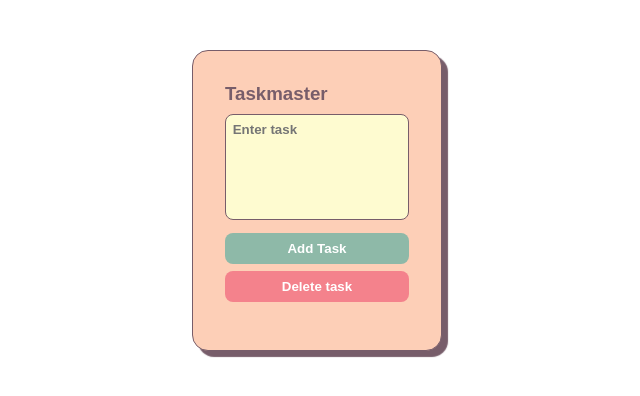
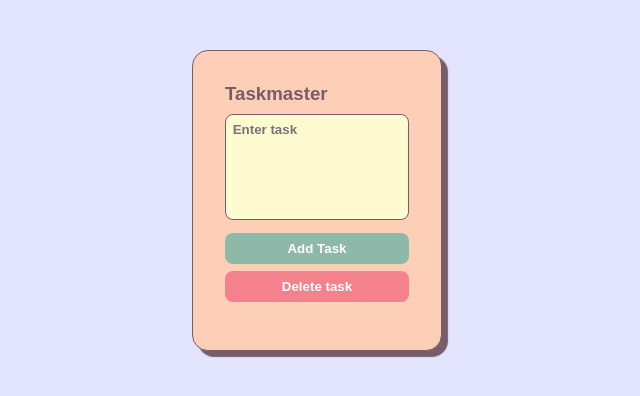
Before and after one commit to Kristian-kodehode/taskMasterApp, a plain HTML site: page index.html in a window 1280 px wide. Shown: the whole page, without its empty margins (323-963 px from the left). Drawn offline with Linux system fonts and the light colour scheme.

Commit message:
Added color to background

```diff
--- a/style.css
+++ b/style.css
@@ -8,6 +8,7 @@
 body {
   color: #775d6a;
   font-weight: 800;
+  background-color: #e3e5ff;
 }
 
 .container {
```
